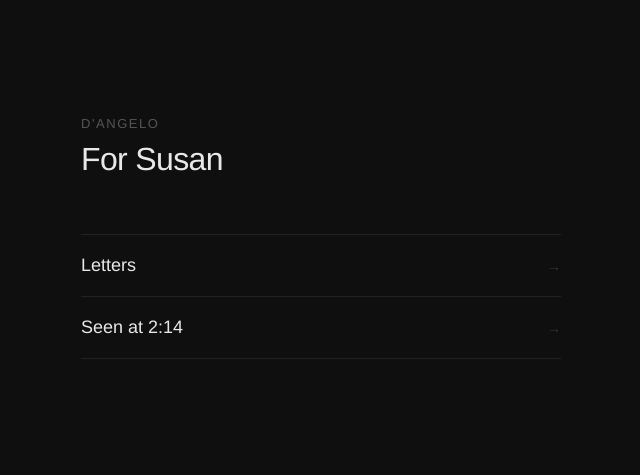
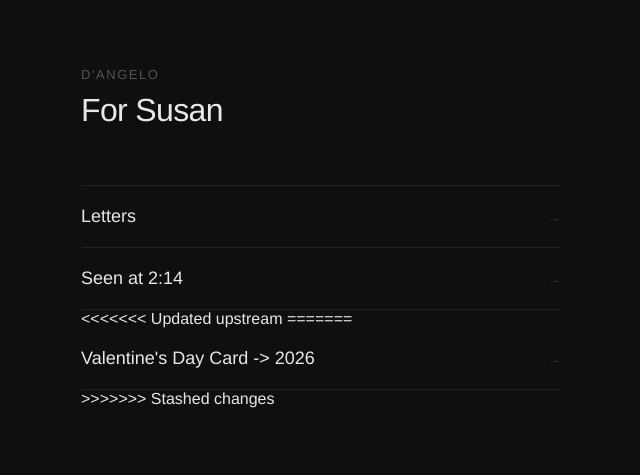
Before and after one commit to denireaux/book-pages, a website built with Vite: page book-page/pages/susan/index.html in a window 1280 px wide. Shown: the part 163-638 px from the top of the page, without its empty margins (319-959 px from the left). Built offline with nearby package versions, Linux system fonts and the light colour scheme.

Commit message:
add the vday card

```diff
--- a/book-page/pages/susan/index.html
+++ b/book-page/pages/susan/index.html
@@ -84,6 +84,15 @@
           <span class="arrow">→</span>
         </a>
       </li>
+<<<<<<< Updated upstream
+=======
+      <li>
+        <a href="../valentines-day/index.html">
+          <span class="entry-title">Valentine's Day Card -> 2026</span>
+          <span class="arrow">→</span>
+        </a>
+      </li>
+>>>>>>> Stashed changes
     </ul>
   </div>
 </body>
```
